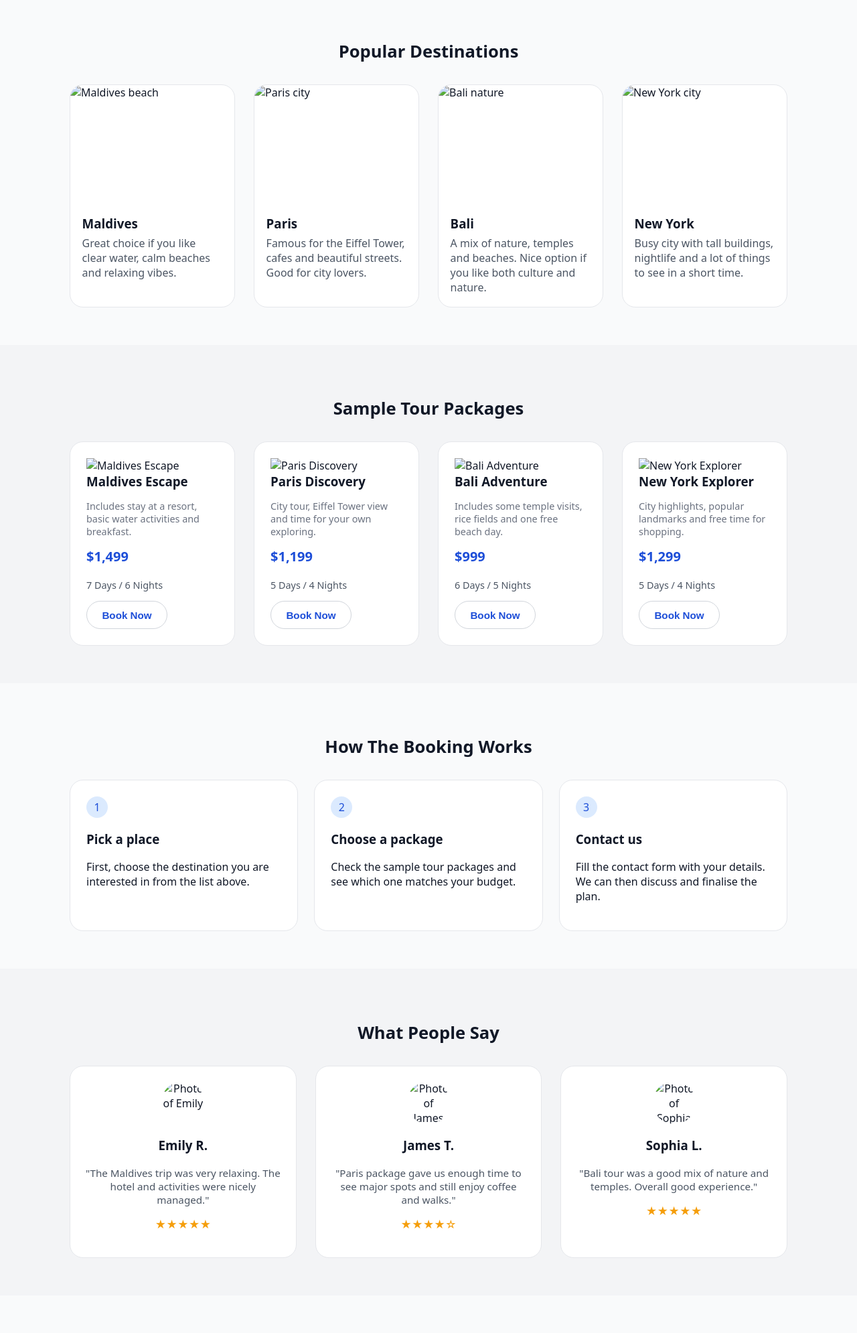
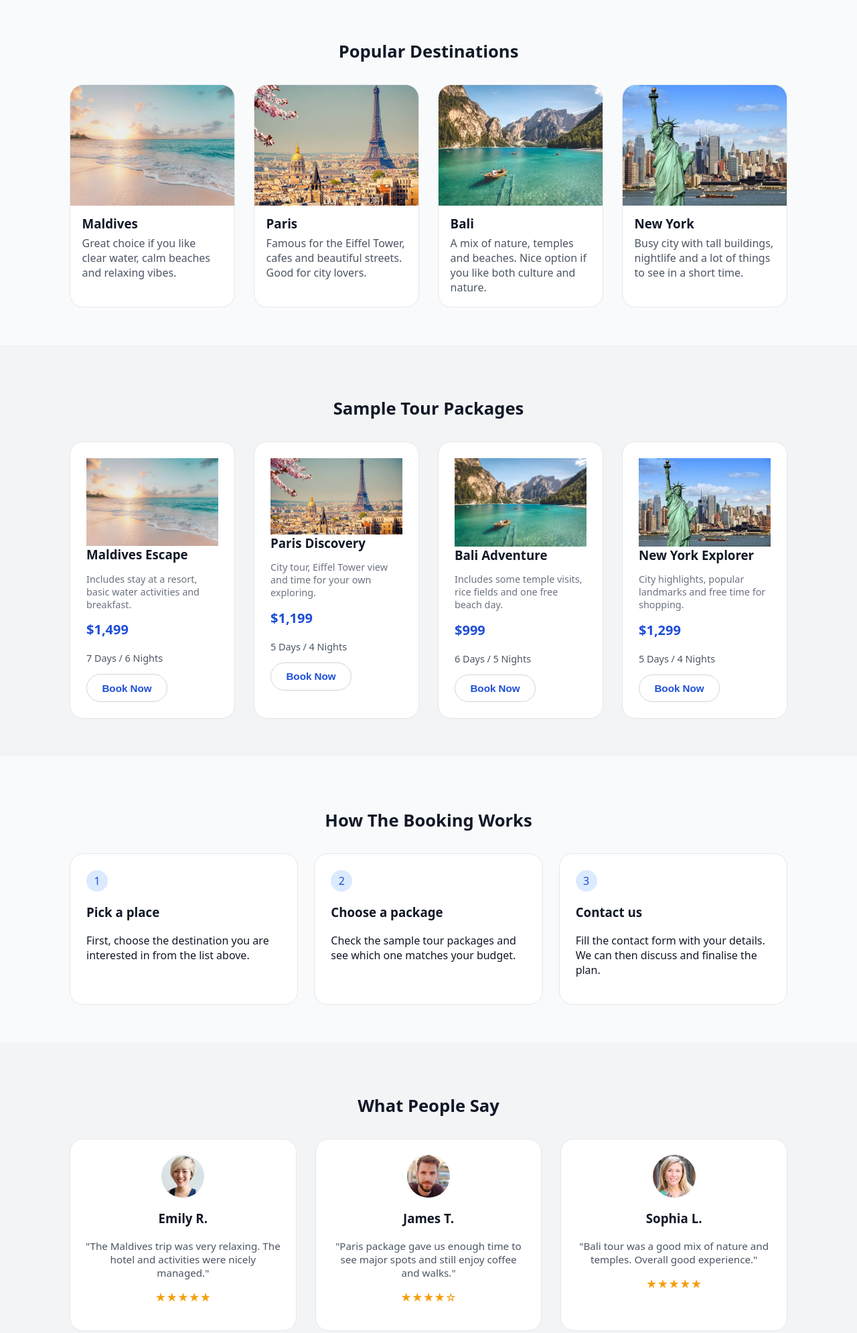
Before and after one commit to Sri-ctrl-kar/Capstonr-Html, a plain HTML site: page index.html in a window 1280 px wide. Shown: the part 480-2470 px from the top of the page at 67% size. Drawn offline with Linux system fonts and the light colour scheme.

Commit message:
Update index.html

```diff
--- a/index.html
+++ b/index.html
@@ -49,7 +49,7 @@
 
       <div class="student-hero-image">
         <img
-          src="thumbnails/cover.jpeg"
+          src="cover.jpeg"
           alt="Sea view with waves"
         />
       </div>
@@ -65,7 +65,7 @@
         <!-- card 1 -->
         <article class="student-destination-card">
           <img
-            src="thumbnails/maldives.avif"
+            src="maldives.avif"
             alt="Maldives beach"
           />
           <h3>Maldives</h3>
@@ -78,7 +78,7 @@
         <!-- card 2 -->
         <article class="student-destination-card">
           <img
-            src="thumbnails/paris.jpeg"
+            src="paris.jpeg"
             alt="Paris city"
           />
           <h3>Paris</h3>
@@ -91,7 +91,7 @@
         <!-- card 3 -->
         <article class="student-destination-card">
           <img
-            src="thumbnails/bali.avif"
+            src="bali.avif"
             alt="Bali nature"
           />
           <h3>Bali</h3>
@@ -104,7 +104,7 @@
         <!-- card 4 -->
         <article class="student-destination-card">
           <img
-            src="thumbnails/new york.jpg"
+            src="new york.jpg"
             alt="New York city"
           />
           <h3>New York</h3>
@@ -124,7 +124,7 @@
 
       <div class="student-package-grid">
         <article class="student-package-card">
-          <img src="thumbnails/maldives.avif" alt="Maldives Escape" />
+          <img src="maldives.avif" alt="Maldives Escape" />
           <h3>Maldives Escape</h3>
           <p class="student-package-tagline">
             Includes stay at a resort, basic water activities and breakfast.
@@ -135,7 +135,7 @@
         </article>
 
         <article class="student-package-card">
-          <img src="thumbnails/paris.jpeg" alt="Paris Discovery" />
+          <img src="paris.jpeg" alt="Paris Discovery" />
           <h3>Paris Discovery</h3>
           <p class="student-package-tagline">
             City tour, Eiffel Tower view and time for your own exploring.
@@ -146,7 +146,7 @@
         </article>
 
         <article class="student-package-card">
-          <img src="thumbnails/bali.avif" alt="Bali Adventure" />
+          <img src="bali.avif" alt="Bali Adventure" />
           <h3>Bali Adventure</h3>
           <p class="student-package-tagline">
             Includes some temple visits, rice fields and one free beach day.
@@ -157,7 +157,7 @@
         </article>
 
         <article class="student-package-card">
-          <img src="thumbnails/new york.jpg" alt="New York Explorer" />
+          <img src="new york.jpg" alt="New York Explorer" />
           <h3>New York Explorer</h3>
           <p class="student-package-tagline">
             City highlights, popular landmarks and free time for shopping.
@@ -214,7 +214,7 @@
       <div class="student-testimonial-grid">
         <article class="student-testimonial-card">
           <img
-            src="thumbnails/girl.jpg"
+            src="girl.jpg"
             alt="Photo of Emily"
             class="student-testimonial-avatar"
           />
@@ -228,7 +228,7 @@
 
         <article class="student-testimonial-card">
           <img
-            src="thumbnails/man.jpg"
+            src="man.jpg"
             alt="Photo of James"
             class="student-testimonial-avatar"
           />
@@ -242,7 +242,7 @@
 
         <article class="student-testimonial-card">
           <img
-            src="thumbnails/lady.jpg"
+            src="lady.jpg"
             alt="Photo of Sophia"
             class="student-testimonial-avatar"
           />
@@ -265,7 +265,7 @@
       <div class="student-blog-grid">
         <article class="student-blog-card">
           <img
-            src="thumbnails/top 10 beaches.avif"
+            src="top 10 beaches.avif"
             alt="Beach photo"
           />
           <div>
@@ -280,7 +280,7 @@
 
         <article class="student-blog-card">
           <img
-            src="thumbnails/stars.avif"
+            src="stars.avif"
             alt="Budget travel photo"
           />
           <div>
@@ -295,7 +295,7 @@
 
         <article class="student-blog-card">
           <img
-            src="thumbnails/swiss.avif"
+            src="swiss.avif"
             alt="Food around the world"
           />
           <div>
```
